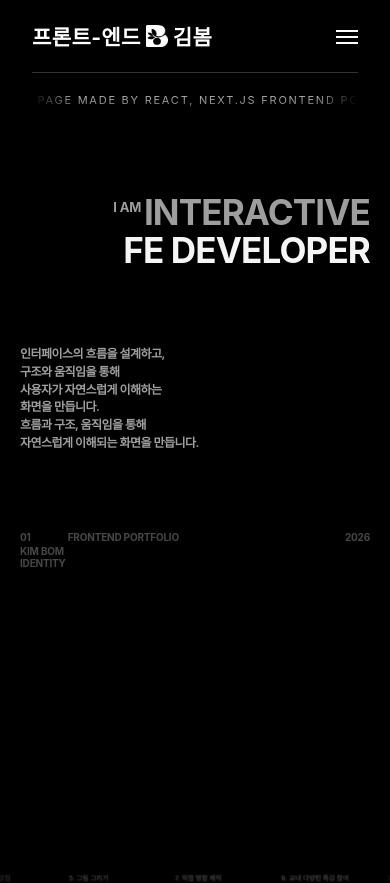
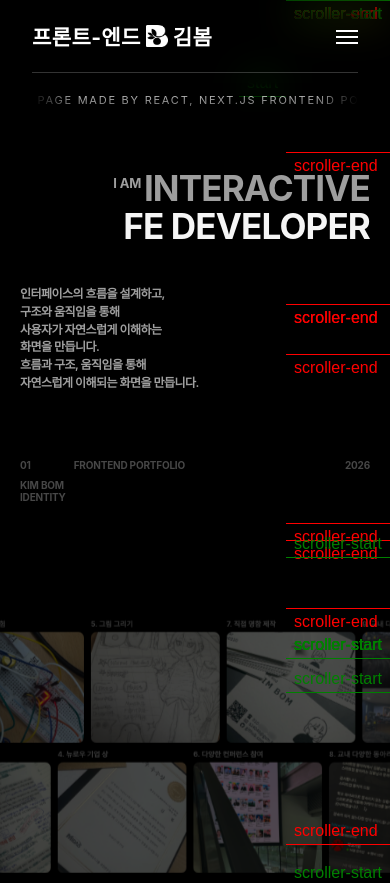
Before and after one commit to bom0320/web-portfolio, a Next.js app: page / in a window 390 px wide. Shown: the top 883 px of the page. Built offline with nearby package versions, Linux system fonts and the light colour scheme.

Commit message:
refactor: flatten responsive styles

```diff
--- a/src/animations/intro/transitions/heroToLife.animation.ts
+++ b/src/animations/intro/transitions/heroToLife.animation.ts
@@ -6,6 +6,70 @@ import {
   type AnimationController,
 } from "@/animations/_shared";
 import type { HeroToLifeAnimationElements } from "@/components/scenes/intro/dom";
+
+const clampValue = (min: number, value: number, max: number) => {
+  return Math.min(Math.max(value, min), max);
+};
+
+const getLifeStageInitialState = () => {
+  const viewportHeight =
+    typeof window === "undefined" ? 900 : window.innerHeight;
+
+  if (
+    typeof window !== "undefined" &&
+    window.matchMedia("(max-width: 430px)").matches
+  ) {
+    return {
+      y: clampValue(220, viewportHeight * 0.27, 240),
+      scale: 0.78,
+      opacity: 0.54,
+      filter: "brightness(0.62)",
+    };
+  }
+
+  if (
+    typeof window !== "undefined" &&
+    window.matchMedia("(max-width: 640px)").matches
+  ) {
+    return {
+      y: clampValue(220, viewportHeight * 0.34, 300),
+      scale: 0.76,
+      opacity: 0.55,
+      filter: "brightness(0.62)",
+    };
+  }
+
+  if (
+    typeof window !== "undefined" &&
+    window.matchMedia("(max-width: 900px)").matches
+  ) {
+    return {
+      y: clampValue(300, viewportHeight * 0.42, 400),
+      scale: 0.7,
+      opacity: 0.56,
+      filter: "brightness(0.62)",
+    };
+  }
+
+  if (
+    typeof window !== "undefined" &&
+    window.matchMedia("(max-width: 1180px)").matches
+  ) {
+    return {
+      y: clampValue(390, viewportHeight * 0.5, 520),
+      scale: 0.72,
+      opacity: 0.57,
+      filter: "brightness(0.62)",
+    };
+  }
+
+  return {
+    y: clampValue(470, viewportHeight * 0.58, 620),
+    scale: 0.74,
+    opacity: 0.58,
+    filter: "brightness(0.62)",
+  };
+};
 
 const HeroToLifeAnimation = {
   create(elements: HeroToLifeAnimationElements): AnimationController {
@@ -16,10 +80,7 @@ const HeroToLifeAnimation = {
     }
 
     gsap.set(lifeStage, {
-      y: "54vh",
-      scale: 0.74,
-      opacity: 0.58,
-      filter: "brightness(0.62)",
+      ...getLifeStageInitialState(),
       transformOrigin: "center center",
     });
 
@@ -48,7 +109,6 @@ const HeroToLifeAnimation = {
       },
     });
 
-    // Hero exit
     timeline.to(
       heroItems,
       {
@@ -62,11 +122,10 @@ const HeroToLifeAnimation = {
       0
     );
 
-    // LifeMotion enter
     timeline.to(
       lifeStage,
       {
-        y: "0vh",
+        y: 0,
         scale: 1,
         opacity: 1,
         filter: "brightness(1)",
@@ -74,7 +133,6 @@ const HeroToLifeAnimation = {
       0
     );
 
-    // LifeMotion edge mask release
     timeline.to(
       lifeTrack,
       {
--- a/src/components/features/lifeMotion/LifeMotionItem.tsx
+++ b/src/components/features/lifeMotion/LifeMotionItem.tsx
@@ -5,9 +5,12 @@ type LifeMotionItemData = (typeof LIFE_MOTION_ITEMS)[number];
 
 type LifeMotionItemProps = {
   item: LifeMotionItemData;
+  index: number;
 };
 
-export default function LifeMotionItem({ item }: LifeMotionItemProps) {
+export default function LifeMotionItem({ item, index }: LifeMotionItemProps) {
+  const shouldPreload = index < 8;
+
   return (
     <figure className="life-motion__item">
       <p className="life-motion__title">{item.title}</p>
@@ -17,8 +20,10 @@ export default function LifeMotionItem({ item }: LifeMotionItemProps) {
           src={item.src}
           alt={item.title}
           fill
+          priority={shouldPreload}
+          loading={shouldPreload ? undefined : "lazy"}
+          sizes="(max-width: 640px) 45vw, (max-width: 900px) 32vw, 24vw"
           className="life-motion__image"
-          sizes="420px"
         />
       </div>
     </figure>
--- a/src/lib/gsap/constants/gsapOptions.ts
+++ b/src/lib/gsap/constants/gsapOptions.ts
@@ -1 +1 @@
-export const GSAP_MARKERS = false;
+export const GSAP_MARKERS = process.env.NODE_ENV === "development";
--- a/src/styles/abstracts/_variables.scss
+++ b/src/styles/abstracts/_variables.scss
@@ -1,5 +1,5 @@
 $breakpoint-desktop: 1440px;
 $breakpoint-laptop: 1180px;
-$breakpoint-tablet: 900px;
+$breakpoint-tablet: 1024px;
 $breakpoint-mobile: 640px;
 $breakpoint-small-mobile: 430px;
--- a/src/styles/features/hero/_responsive.scss
+++ b/src/styles/features/hero/_responsive.scss
@@ -1,4 +1,4 @@
-@import "../../abstracts";
+@import "../../abstracts/mixins";
 
 @include laptop {
   .hero__body {
@@ -40,15 +40,17 @@
 
   .hero__inner {
     width: min(100% - 40px, var(--container));
+    height: 100%;
   }
 
   .hero__body {
     display: flex;
     flex-direction: column;
     align-items: stretch;
+    gap: 0;
 
-    padding-top: clamp(170px, 24vh, 220px);
-    gap: 0;
+    height: 100%;
+    padding-top: clamp(112px, 14vh, 140px);
   }
 
   .hero__visual {
@@ -71,7 +73,7 @@
   }
 
   .hero__headline {
-    font-size: clamp(52px, 11vw, 76px);
+    font-size: clamp(44px, 7.6vw, 58px);
     line-height: 0.92;
     text-align: right;
   }
@@ -83,23 +85,28 @@
   .hero__content {
     order: 2;
 
+    display: block;
     width: 100%;
-    min-height: auto;
-    margin-top: 72px;
+    min-height: 0;
+    margin-top: clamp(64px, 8vh, 84px);
   }
 
   .hero__description {
     max-width: 280px;
 
-    font-size: 16px;
+    font-size: 14px;
     font-weight: 600;
     line-height: 1.45;
     letter-spacing: -0.045em;
   }
 
   .hero__meta {
-    margin-top: clamp(150px, 20vh, 220px);
+    position: static;
 
+    margin-top: clamp(82px, 10vh, 118px);
+
+    display: flex;
+    align-items: flex-start;
     gap: 22px;
 
     font-size: 13px;
@@ -111,18 +118,27 @@
 @include mobile {
   .hero__inner {
     width: min(100% - 48px, var(--container));
+    height: 100%;
   }
 
   .hero__body {
-    padding-top: clamp(130px, 20vh, 160px);
+    display: flex;
+    flex-direction: column;
+    align-items: stretch;
+
+    height: 100%;
+    padding-top: clamp(82px, 10vh, 104px);
   }
 
   .hero__visual {
+    order: 1;
     justify-content: flex-end;
+    width: 100%;
   }
 
   .hero__statement {
     justify-content: flex-end;
+    width: 100%;
   }
 
   .hero__eyebrow {
@@ -130,6 +146,7 @@
     margin-right: -22px;
 
     font-size: 15px;
+    line-height: 1;
   }
 
   .hero__headline {
@@ -144,7 +161,12 @@
   }
 
   .hero__content {
-    margin-top: 82px;
+    order: 2;
+
+    display: block;
+    width: 100%;
+    min-height: 0;
+    margin-top: clamp(48px, 6vh, 64px);
   }
 
   .hero__description {
@@ -160,7 +182,9 @@
   }
 
   .hero__meta {
-    margin-top: clamp(108px, 17vh, 140px);
+    position: static;
+
+    margin-top: clamp(72px, 9vh, 104px);
 
     display: grid;
     grid-template-columns: auto 1fr auto;
@@ -183,7 +207,7 @@
   }
 
   .hero__body {
-    padding-top: clamp(86px, 15vh, 100px);
+    padding-top: clamp(76px, 9vh, 90px);
   }
 
   .hero__headline {
@@ -196,7 +220,7 @@
   }
 
   .hero__content {
-    margin-top: 78px;
+    margin-top: clamp(42px, 5vh, 56px);
   }
 
   .hero__description {
@@ -205,8 +229,8 @@
   }
 
   .hero__meta {
-    margin-top: clamp(80px, 8vh, 120px);
-    gap: 2px;
+    margin-top: clamp(64px, 8vh, 88px);
+    gap: 8px;
     font-size: 10px;
   }
 }
--- a/src/styles/features/life-motion/responsive.scss
+++ b/src/styles/features/life-motion/responsive.scss
@@ -1,14 +1,50 @@
 @import "../../abstracts/mixins";
 
 @include tablet {
-  .life-motion__stage {
-    transform: translateY(44vh) scale(0.72);
-    opacity: 0.56;
-    filter: brightness(0.62);
+  .life-motion {
+    height: 100vh;
+    height: 100svh;
+  }
+
+  .life-motion__enter {
+    height: 100vh;
+    height: 100svh;
+  }
+
+  .life-motion__viewport {
+    height: 100vh;
+    height: 100svh;
   }
 
   .life-motion__track {
-    width: 132vw;
+    width: 136vw;
+    gap: 12px;
+  }
+
+  .life-motion__group {
+    gap: 12px;
+    padding-right: 12px;
+  }
+
+  .life-motion__item {
+    flex: 0 0 clamp(180px, 32vw, 250px);
+    height: clamp(175px, 34vw, 240px);
+  }
+
+  .life-motion__title {
+    font-size: 11px;
+    margin-bottom: 4px;
+  }
+
+  .life-motion__image-wrap {
+    height: calc(100% - 18px);
+    border-radius: 7px;
+  }
+}
+
+@include mobile {
+  .life-motion__track {
+    width: 150vw;
     gap: 10px;
   }
 
@@ -18,81 +54,44 @@
   }
 
   .life-motion__item {
-    flex: 0 0 clamp(150px, 28vw, 220px);
-    height: clamp(145px, 30vw, 200px);
+    flex: 0 0 clamp(150px, 42vw, 190px);
+    height: clamp(145px, 42vw, 180px);
   }
 
   .life-motion__title {
-    font-size: 11px;
-    margin-bottom: 3px;
+    font-size: 10px;
+    margin-bottom: 4px;
   }
 
   .life-motion__image-wrap {
     height: calc(100% - 17px);
-    border-radius: 6px;
+    border-radius: 7px;
   }
 }
 
-@include mobile {
-  .life-motion__stage {
-    transform: translateY(38vh) scale(0.68);
-    opacity: 0.55;
-  }
-
+@include small-mobile {
   .life-motion__track {
-    width: 140vw;
-    gap: 8px;
+    width: 158vw;
+    gap: 9px;
   }
 
   .life-motion__group {
-    gap: 8px;
-    padding-right: 8px;
+    gap: 9px;
+    padding-right: 9px;
   }
 
   .life-motion__item {
-    flex: 0 0 clamp(124px, 33vw, 165px);
-    height: clamp(120px, 34vw, 155px);
+    flex: 0 0 clamp(138px, 44vw, 165px);
+    height: clamp(132px, 42vw, 158px);
   }
 
   .life-motion__title {
-    font-size: 10px;
-    margin-bottom: 3px;
+    font-size: 9px;
+    margin-bottom: 4px;
   }
 
   .life-motion__image-wrap {
     height: calc(100% - 16px);
-    border-radius: 6px;
+    border-radius: 7px;
   }
 }
-
-@include small-mobile {
-  .life-motion__stage {
-    transform: translateY(34vh) scale(0.66);
-    opacity: 0.54;
-  }
-
-  .life-motion__track {
-    width: 148vw;
-    gap: 7px;
-  }
-
-  .life-motion__group {
-    gap: 7px;
-    padding-right: 7px;
-  }
-
-  .life-motion__item {
-    flex: 0 0 clamp(112px, 35vw, 140px);
-    height: clamp(108px, 34vw, 132px);
-  }
-
-  .life-motion__title {
-    font-size: 9px;
-    margin-bottom: 3px;
-  }
-
-  .life-motion__image-wrap {
-    height: calc(100% - 15px);
-    border-radius: 6px;
-  }
-}
```
